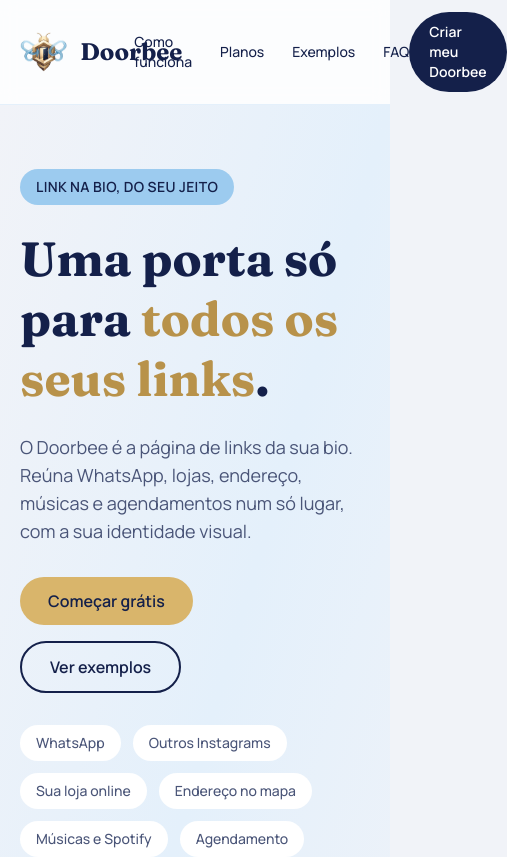
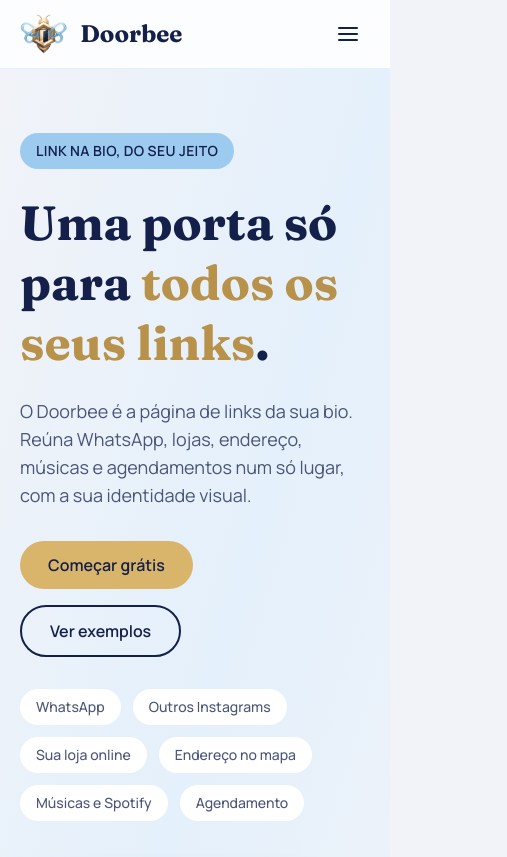
Before and after one commit to Jhonyson-b/doorbee, a React (Vite) app: page / in a window 390 px wide. Shown: the top 857 px of the page, 507 px wide, since content can reach past the window. Built offline with nearby package versions, Linux system fonts and the light colour scheme.

Commit message:
feat: adiciona menú hambúrguer.

```diff
--- a/src/components/cabecalho/SiteHeader.tsx
+++ b/src/components/cabecalho/SiteHeader.tsx
@@ -1,4 +1,12 @@
 import logoImage from "../../assets/images/logo-png.png";
+import MobileMenu from "../menu-hamburguer/MobileMenu";
+
+const navigationLinks = [
+  { href: "#como-funciona", label: "Como funciona" },
+  { href: "#planos", label: "Planos" },
+  { href: "#exemplos", label: "Exemplos" },
+  { href: "#faq", label: "FAQ" },
+];
 
 const Logo = () => {
   return (
@@ -25,43 +33,26 @@ const SiteHeader = () => {
           </span>
         </a>
 
-        <div className="flex items-center gap-7">
+        <nav aria-label="Navegação principal" className="hidden items-center gap-7 md:flex">
+          {navigationLinks.map(({ href, label }) => (
             <a
-            href="#como-funciona"
+              key={href}
+              href={href}
               className="text-navy text-sm font-medium transition-colors duration-200 hover:text-gold-hover"
             >
-            Como funciona
+              {label}
             </a>
-
-          <a
-            href="#planos"
-            className="text-navy text-sm font-medium transition-colors duration-200 hover:text-gold-hover"
-          >
-            Planos
-          </a>
-
-          <a
-            href="#exemplos"
-            className="text-navy text-sm font-medium transition-colors duration-200 hover:text-gold-hover"
-          >
-            Exemplos
-          </a>
-
-          <a
-            href="#faq"
-            className="text-navy text-sm font-medium transition-colors duration-200 hover:text-gold-hover"
-          >
-            FAQ
-          </a>
-
-        </div>
+          ))}
+        </nav>
 
         <a
           href="#"
-            className="rounded-full bg-navy px-5 py-2.5 text-sm font-semibold text-white transition-opacity hover:opacity-90 sm:px-6 sm:text-base"
+          className="hidden rounded-full bg-navy px-5 py-2.5 text-sm font-semibold text-white transition-opacity hover:opacity-90 sm:px-6 sm:text-base md:block"
         >
           Criar meu Doorbee
         </a>
+
+        <MobileMenu links={navigationLinks} />
       </div>
     </header>
   );
--- /dev/null
+++ b/src/components/menu-hamburguer/MobileMenu.tsx
@@ -0,0 +1,87 @@
+import { useId, useRef, useState } from "react";
+
+type MobileMenuProps = {
+  links: readonly { href: string; label: string }[];
+};
+
+const MobileMenu = ({ links }: MobileMenuProps) => {
+  const [isOpen, setIsOpen] = useState(false);
+  const menuId = useId();
+  const buttonRef = useRef<HTMLButtonElement>(null);
+
+  const closeMenu = () => setIsOpen(false);
+
+  return (
+    <div
+      className="md:hidden"
+      onKeyDown={(event) => {
+        if (event.key === "Escape" && isOpen) {
+          closeMenu();
+          buttonRef.current?.focus();
+        }
+      }}
+    >
+      <button
+        ref={buttonRef}
+        type="button"
+        aria-label={isOpen ? "Fechar menu" : "Abrir menu"}
+        aria-expanded={isOpen}
+        aria-controls={menuId}
+        onClick={() => setIsOpen((open) => !open)}
+        className="flex h-11 w-11 items-center justify-center rounded-lg text-navy"
+      >
+        <span aria-hidden="true" className="relative flex h-6 w-6 items-center justify-center">
+          <span
+            className={`absolute h-0.5 w-5 rounded-full bg-current transition-transform duration-300 ease-in-out motion-reduce:transition-none ${
+              isOpen ? "rotate-45" : "-translate-y-1.5"
+            }`}
+          />
+          <span
+            className={`absolute h-0.5 w-5 rounded-full bg-current transition-opacity duration-300 ease-in-out motion-reduce:transition-none ${
+              isOpen ? "opacity-0" : "opacity-100"
+            }`}
+          />
+          <span
+            className={`absolute h-0.5 w-5 rounded-full bg-current transition-transform duration-300 ease-in-out motion-reduce:transition-none ${
+              isOpen ? "-rotate-45" : "translate-y-1.5"
+            }`}
+          />
+        </span>
+      </button>
+
+      <nav
+        id={menuId}
+        aria-label="Navegação principal"
+        aria-hidden={!isOpen}
+        inert={!isOpen}
+        className={`absolute top-full right-0 left-0 grid border-b border-sky-light bg-white shadow-lg transition-[grid-template-rows,opacity] ease-in-out motion-reduce:transition-none ${
+          isOpen ? "grid-rows-[1fr] opacity-100 duration-300" : "grid-rows-[0fr] opacity-0 duration-600"
+        }`}
+      >
+        <div className="min-h-0 overflow-hidden">
+          <div className="mx-auto max-w-6xl px-5 py-5 sm:px-8">
+            {links.map(({ href, label }) => (
+              <a
+                key={href}
+                href={href}
+                onClick={closeMenu}
+                className="block py-3 text-sm font-medium text-navy transition-colors duration-200 hover:text-gold-hover"
+              >
+                {label}
+              </a>
+            ))}
+            <a
+              href="#"
+              onClick={closeMenu}
+              className="mt-3 block rounded-full bg-navy px-5 py-2.5 text-center text-sm font-semibold text-white transition-opacity hover:opacity-90"
+            >
+              Criar meu Doorbee
+            </a>
+          </div>
+        </div>
+      </nav>
+    </div>
+  );
+};
+
+export default MobileMenu;
```
Lines whose indentation alone changed are shown as unchanged.
